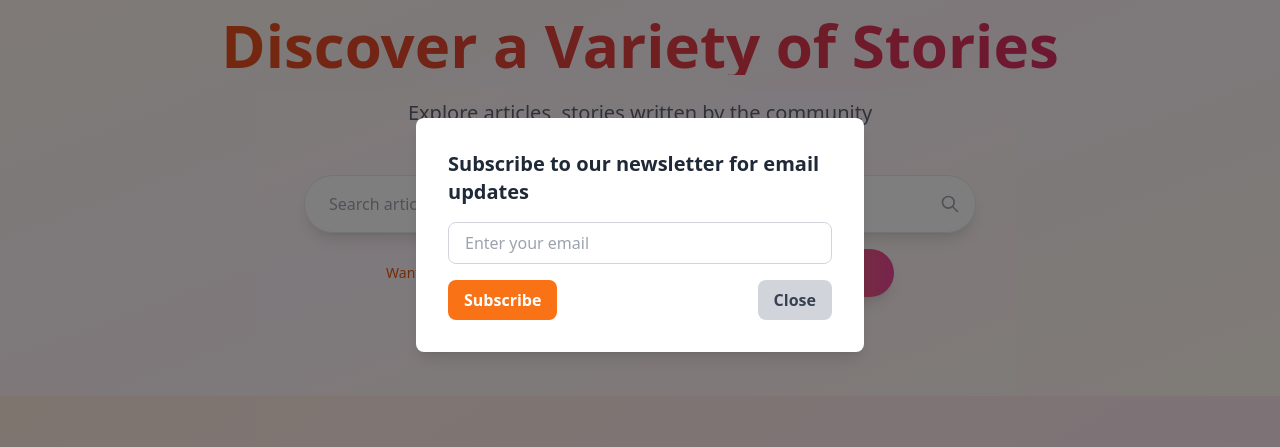
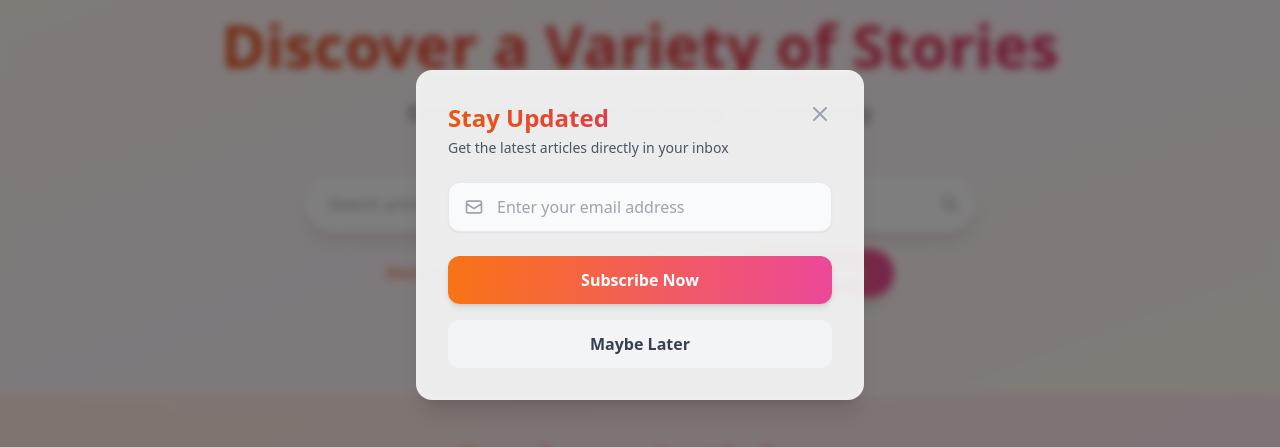
Before and after one commit to nishantb66/Community-Article, a Next.js app in the folder article-platform-frontend/: page / in a window 1280 px wide. Both pictures are taken after a click on the button "Subscribe". Shown: the part 165-612 px from the top of the page. Built offline with nearby package versions, Linux system fonts and the light colour scheme; no server answers.

Commit message:
Update page.js

```diff
--- a/article-platform-frontend/src/app/page.js
+++ b/article-platform-frontend/src/app/page.js
@@ -798,45 +798,75 @@ export default function Home() {
 
         {/* Newsletter Popup */}
         {isPopupOpen && (
-          <div className="fixed inset-0 bg-black bg-opacity-50 flex justify-center items-center z-50">
-            <div className="bg-white rounded-lg shadow-lg p-6 sm:p-8 max-w-xs sm:max-w-md w-full">
-              <h2 className="text-lg sm:text-xl font-bold text-gray-800 mb-4">
-                Subscribe to our newsletter for email updates
+          <div className="fixed inset-0 bg-black/50 backdrop-blur-sm flex items-center justify-center z-50 p-4 animate-fadeIn">
+            <div className="bg-white/90 backdrop-blur-sm rounded-2xl shadow-xl max-w-md w-full p-6 sm:p-8 transform transition-all duration-300 scale-100 animate-slideUp">
+              {/* Header */}
+              <div className="flex justify-between items-start mb-6">
+                <div>
+                  <h2 className="text-2xl font-bold bg-gradient-to-r from-orange-600 to-pink-600 bg-clip-text text-transparent">
+                    Stay Updated
                   </h2>
-              <form onSubmit={handleSubscribe}>
+                  <p className="text-sm text-gray-600 mt-1">
+                    Get the latest articles directly in your inbox
+                  </p>
+                </div>
+                <button
+                  onClick={() => setIsPopupOpen(false)}
+                  className="text-gray-400 hover:text-gray-500 transition-colors"
+                >
+                  <svg className="w-6 h-6" fill="none" stroke="currentColor" viewBox="0 0 24 24">
+                    <path strokeLinecap="round" strokeLinejoin="round" strokeWidth="2" d="M6 18L18 6M6 6l12 12" />
+                  </svg>
+                </button>
+              </div>
+
+              {/* Form */}
+              <form onSubmit={handleSubscribe} className="space-y-6">
+                <div className="relative">
+                  <div className="absolute inset-y-0 left-0 pl-4 flex items-center pointer-events-none">
+                    <svg className="w-5 h-5 text-gray-400" fill="none" stroke="currentColor" viewBox="0 0 24 24">
+                      <path strokeLinecap="round" strokeLinejoin="round" strokeWidth="2" d="M3 8l7.89 5.26a2 2 0 002.22 0L21 8M5 19h14a2 2 0 002-2V7a2 2 0 00-2-2H5a2 2 0 00-2 2v10a2 2 0 002 2z" />
+                    </svg>
+                  </div>
                   <input
                     type="email"
                     value={email}
                     onChange={(e) => setEmail(e.target.value)}
-                  placeholder="Enter your email"
-                  className="w-full px-4 py-2 border border-gray-300 rounded-lg focus:ring-2 focus:ring-orange-400 focus:outline-none mb-4 text-sm sm:text-base"
+                    placeholder="Enter your email address"
+                    className="w-full pl-12 pr-4 py-3 bg-gray-50 border border-gray-200 rounded-xl shadow-sm focus:ring-2 focus:ring-orange-500 focus:border-transparent outline-none transition-all duration-300"
                   />
-                <div className="flex flex-col sm:flex-row justify-between items-center gap-4">
+                </div>
+
+                <div className="space-y-4">
                   <button
                     type="submit"
-                    className="bg-orange-500 text-white px-4 py-2 rounded-lg font-semibold hover:bg-orange-600 transition text-sm sm:text-base"
+                    className="w-full px-6 py-3 bg-gradient-to-r from-orange-500 to-pink-500 text-white font-semibold rounded-xl shadow-md hover:shadow-lg transform transition-all duration-300 hover:from-orange-600 hover:to-pink-600"
                   >
-                    Subscribe
+                    Subscribe Now
                   </button>
                   <button
                     type="button"
                     onClick={() => setIsPopupOpen(false)}
-                    className="bg-gray-300 text-gray-700 px-4 py-2 rounded-lg font-semibold hover:bg-gray-400 transition text-sm sm:text-base"
+                    className="w-full px-6 py-3 bg-gray-100 text-gray-700 font-semibold rounded-xl hover:bg-gray-200 transition-all duration-300"
                   >
-                    Close
+                    Maybe Later
                   </button>
                 </div>
               </form>
+
+              {/* Message Display */}
               {message && (
-                <p
-                  className={`mt-4 text-center ${
+                <div className={`mt-4 p-4 rounded-xl ${
                   message.includes("successful")
-                      ? "text-green-500"
-                      : "text-red-500"
-                  }`}
-                >
+                    ? "bg-green-50 border border-green-200"
+                    : "bg-red-50 border border-red-200"
+                }`}>
+                  <p className={`text-sm font-medium text-center ${
+                    message.includes("successful") ? "text-green-600" : "text-red-600"
+                  }`}>
                     {message}
                   </p>
+                </div>
               )}
             </div>
           </div>
```
Lines whose indentation alone changed are shown as unchanged.
